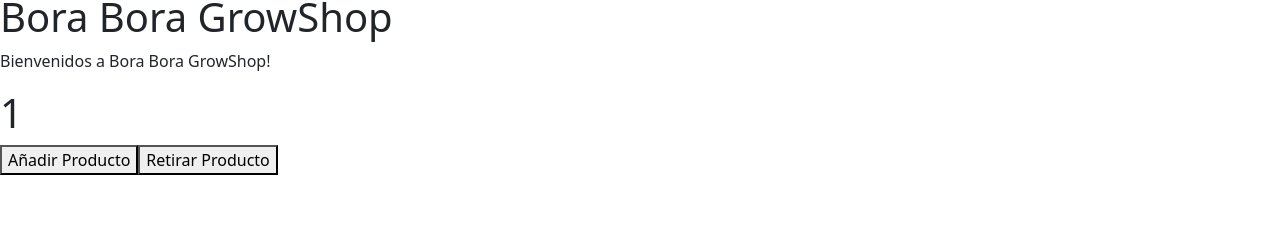
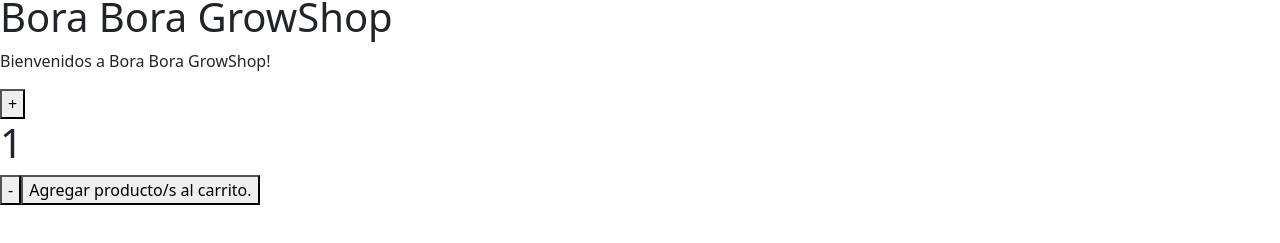
Before and after one commit to totilobato/tienda-lobato, a React (Create React App) app: page / in a window 1280 px wide. Shown: the part 323-566 px from the top of the page. Built offline with nearby package versions, Linux system fonts and the light colour scheme.

Commit message:
Desafío corregido clase 5

```diff
--- a/src/components/ItemCount.jsx
+++ b/src/components/ItemCount.jsx
@@ -1,4 +1,5 @@
 import React, {useState} from "react";
+import './itemCount.css'
 
 export default function ItemCount({stock, initial, onAdd}) {
   const [count, setCount] = useState (initial)
@@ -16,10 +17,11 @@ export default function ItemCount({stock, initial, onAdd}) {
   return (
     <>
     <p>{stock, initial, onAdd}</p>
-    <div>
+    <div ClassName="botonesCarrito">
+    <button onClick = {() => addCount()}>+</button>
       <h1>{count}</h1>
-      <button onClick = {() => addCount}>Añadir Producto</button>
-      <button onClick = {() =>removeCount}>Retirar Producto</button>
+      <button onClick = {() =>removeCount()}>-</button>
+      <button onClick = {() =>onAdd (count)}>Agregar producto/s al carrito.</button>
     </div>
     </>
   );
--- a/src/components/ItemListContainer.jsx
+++ b/src/components/ItemListContainer.jsx
@@ -7,7 +7,7 @@ function ItemListContainer({greeting}) {
     return (
         <div>
             <p>{greeting}</p>
-            <ItemCount stock={5} initial={1} onAdd={onAdd}/>
+            <ItemCount stock={10} initial={1} onAdd={onAdd}/>
             </div>
     )
 }
--- /dev/null
+++ b/src/components/itemCount.css
@@ -0,0 +1,3 @@
+.botonesCarrito {
+    border: 1px solid orange;
+}
```
